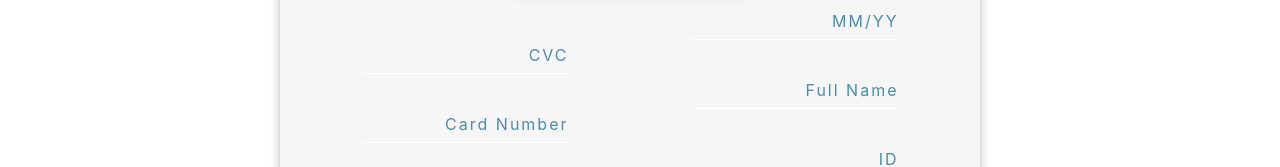
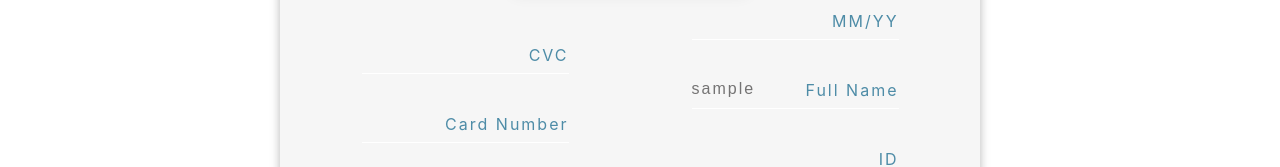
Before and after one commit to hay12el/travelAgency, a React (Create React App) app in the folder travel-app/: page /paying/1 in a window 1280 px wide. Shown: the part 732-899 px from the top of the page. Built offline with nearby package versions, Linux system fonts and the light colour scheme; no server answers; sample sign-in values are in the browser's storage.

Commit message:
validation problem

```diff
--- a/travel-app/src/components/payment/Payment.jsx
+++ b/travel-app/src/components/payment/Payment.jsx
@@ -1,17 +1,19 @@
 import axios from "axios";
 import React from "react";
 import { useState } from "react";
+import { useSelector } from "react-redux";
 import { useNavigate } from "react-router-dom";
 import Loader from "../loader/Loader";
 import "./payment.css";
 
 function Payment(props) {
+  const user = useSelector(state => state.user)
   const navigate = useNavigate();
   const [show, setShow] = useState(false);
   const [details, setDetails] = useState({
     CVC: null,
     CardNumber: null,
-    FullName: null,
+    FullName: user.userName,
     date: null,
     IDnum: null
   });
@@ -36,7 +38,7 @@ function Payment(props) {
     }
 
     // Check full name
-    if (/^[A-Z][a-z]+(\s[A-Z][a-z]+)+$/.test(name) === false) {
+    if (/^[a-zA-Z]+(([',. -][a-zA-Z ])?[a-zA-Z]*)*$/.test(name) === false) {
       return false;
     }
 
@@ -143,6 +145,7 @@ function Payment(props) {
               <input
                 type="text"
                 id="FullName"
+                value={details.FullName}
                 onChange={handleChange}
                 // onKeyDown={handleClick}
               />
--- a/travel-app/src/pages/Home/Home.jsx
+++ b/travel-app/src/pages/Home/Home.jsx
@@ -101,6 +101,7 @@ function Home() {
       details.maxPrice === null
     ) {
       alert("comlete all the parameters!");
+      setShow(false);
     } else {
       try {
         const flights = await axios.get(
@@ -158,6 +159,7 @@ function Home() {
     const flights = await axios.get(
       `http://localhost:${process.env.REACT_APP_URL}/flight/`
     );
+    console.log(flights);
     setResults(flights.data.flights);
     setShow(false);
   };
```
